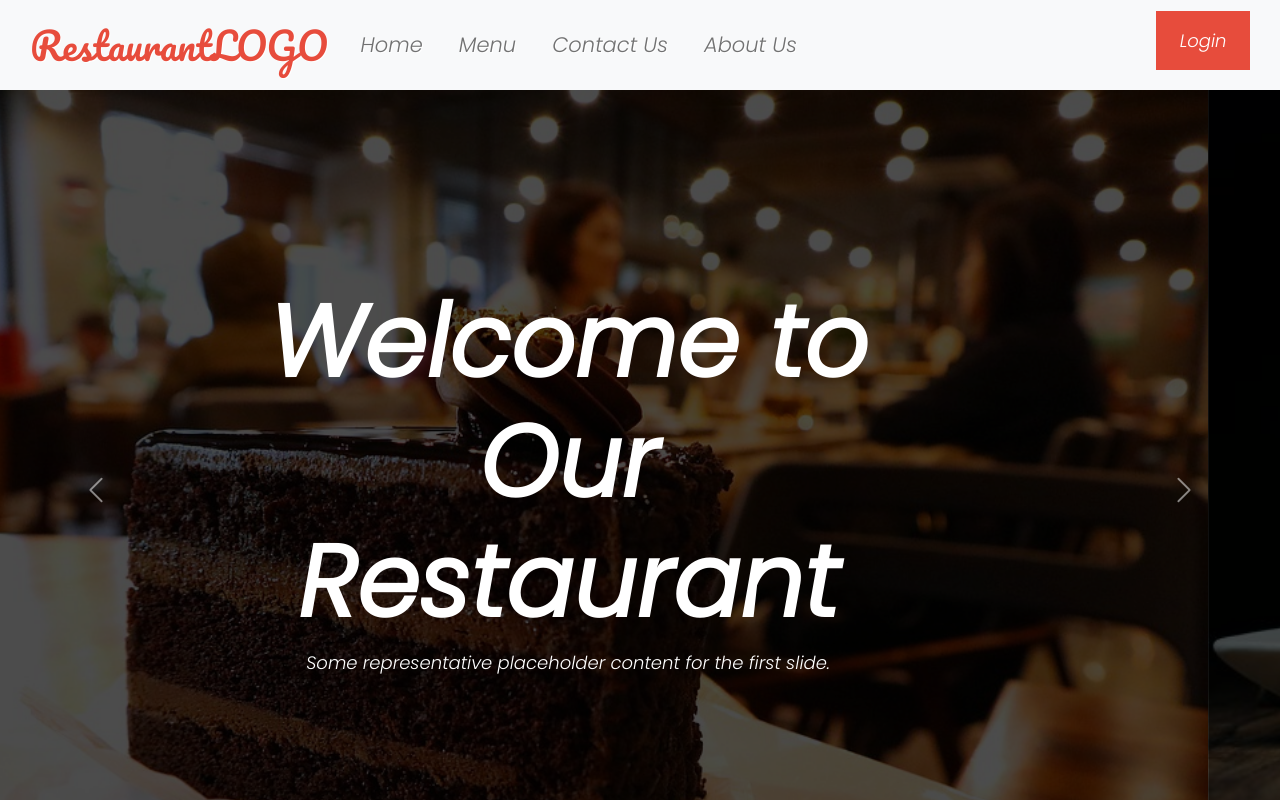
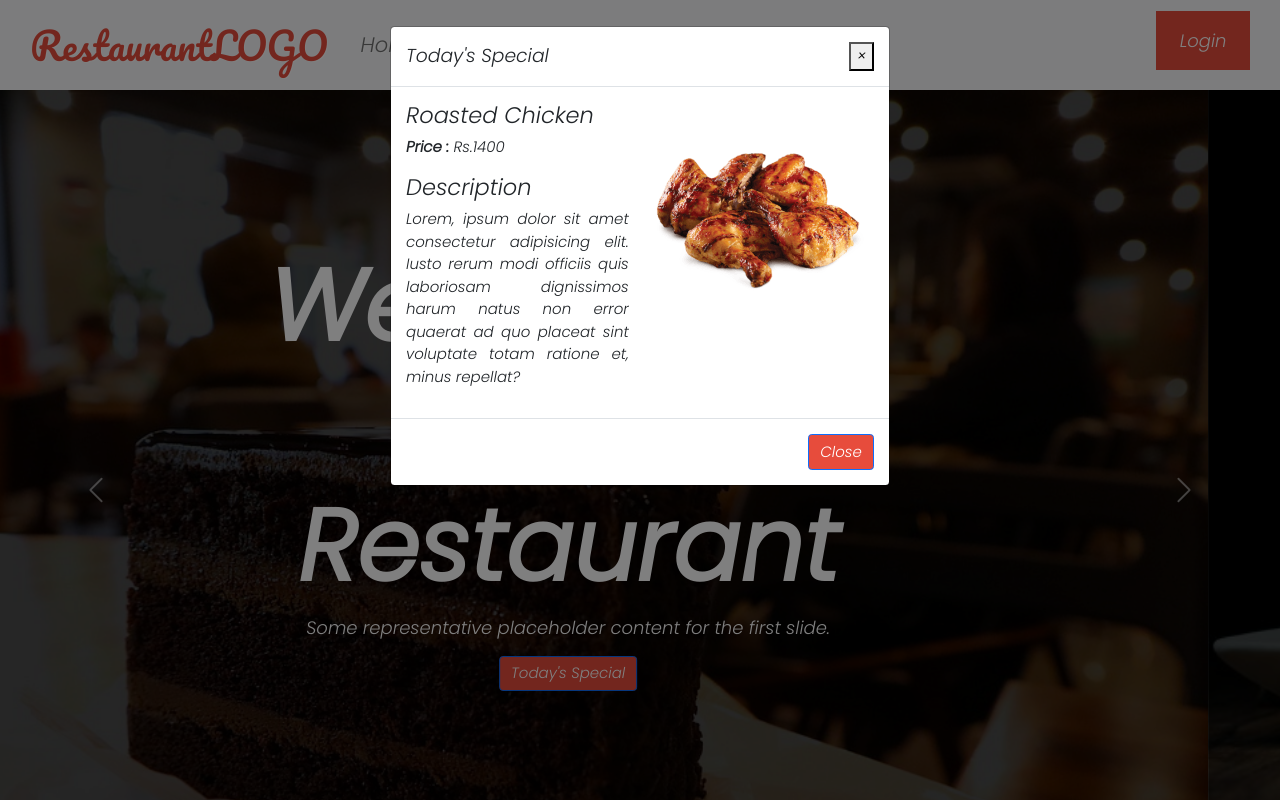
Before and after one commit to niranjan2052/assignment, a plain HTML site: page index.html in a window 1280 px wide. Shown: the top 800 px of the page. Drawn offline with nearby package versions, Linux system fonts and the light colour scheme.

Commit message:
Model Added
Today's special model added to home page

```diff
--- a/index.html
+++ b/index.html
@@ -11,6 +11,37 @@
 </head>
 
 <body>
+    <!-- Modal -->
+    <div class="modal fade" id="exampleModal" tabindex="-1" role="dialog" aria-labelledby="exampleModalLabel"
+        aria-hidden="true">
+        <div class="modal-dialog" role="document">
+            <div class="modal-content">
+                <div class="modal-header">
+                    <h5 class="modal-title" id="exampleModalLabel">Today's Special</h5>
+                    <button type="button" class="close" data-dismiss="modal" aria-label="Close">
+                        <span aria-hidden="true">&times;</span>
+                    </button>
+                </div>
+                <div class="modal-body">
+                    <div class="row">
+                        <div class="col-6" style="text-align: justify;">
+                            <h4>Roasted Chicken</h4>
+                            <p><span class="font-weight-bold">Price :</span> Rs.1400</p>
+                            <h4>Description</h4>
+                            <p>Lorem, ipsum dolor sit amet consectetur adipisicing elit. Iusto rerum modi officiis quis laboriosam dignissimos harum natus non error quaerat ad quo placeat sint voluptate totam ratione et, minus repellat?</p>
+                        </div>
+                        <div class="col-6">
+                            <img src="./images/roastedchicken.png" alt="" style="width: 100%;">
+                        </div>
+                    </div>
+                </div>
+                <div class="modal-footer">
+                    <button type="button" class="btn btn-primary close" data-dismiss="modal">Close</button>
+                </div>
+            </div>
+        </div>
+    </div>
+    <!-- ********************** -->
     <!-- Nabbar -->
     <header>
         <nav class="navbar navbar-expand-lg navbar-light bg-light navbar-fixed-top">
@@ -59,6 +90,10 @@
                     <div class="carousel-caption d-none d-md-block">
                         <h5>Welcome to Our Restaurant</h5>
                         <p>Some representative placeholder content for the first slide.</p>
+                        <!-- Button trigger modal -->
+                        <button type="button" class="btn btn-primary" data-toggle="modal" data-target="#exampleModal">
+                            Today's Special
+                        </button>
                     </div>
                 </div>
                 <div class="carousel-item">
@@ -91,13 +126,15 @@
         <div class="container-fluid">
             <div class="row index-bg">
                 <div class="col-6" style="position: relative;">
-                        <div class="overlay-index">
-                            <div class="index-details">
-                                <h2 class="text-uppercase font-weight-bold">A taste of home</h2>
-                                <p>Lorem ipsum dolor sit amet consectetur adipisicing elit. Error dolore facere rem eveniet asperiores nesciunt illum voluptas tempore aliquid, laudantium, ullam quam minima quod vero corporis nulla assumenda commodi eaque!</p>
-                                <p>Lorem ipsum dolor sit amet consectetur adipisicing elit. Velit, quaerat.</p>
-                            </div>
+                    <div class="overlay-index">
+                        <div class="index-details">
+                            <h2 class="text-uppercase font-weight-bold">A taste of home</h2>
+                            <p>Lorem ipsum dolor sit amet consectetur adipisicing elit. Error dolore facere rem eveniet
+                                asperiores nesciunt illum voluptas tempore aliquid, laudantium, ullam quam minima quod
+                                vero corporis nulla assumenda commodi eaque!</p>
+                            <p>Lorem ipsum dolor sit amet consectetur adipisicing elit. Velit, quaerat.</p>
                         </div>
+                    </div>
                 </div>
             </div>
         </div>
@@ -122,4 +159,14 @@
     integrity="sha384-JjSmVgyd0p3pXB1rRibZUAYoIIy6OrQ6VrjIEaFf/nJGzIxFDsf4x0xIM+B07jRM" crossorigin="anonymous">
 </script>
 <script src="./bootstrap/js/bootstrap.min.js"></script>
+<script>
+    $(document).ready(function() {
+    $('#exampleModal').modal('show');
+
+    $('.close').on('click',function(){
+        $('#exampleModal').modal('hide');
+    })
+});
+</script>
+
 </html>
```
